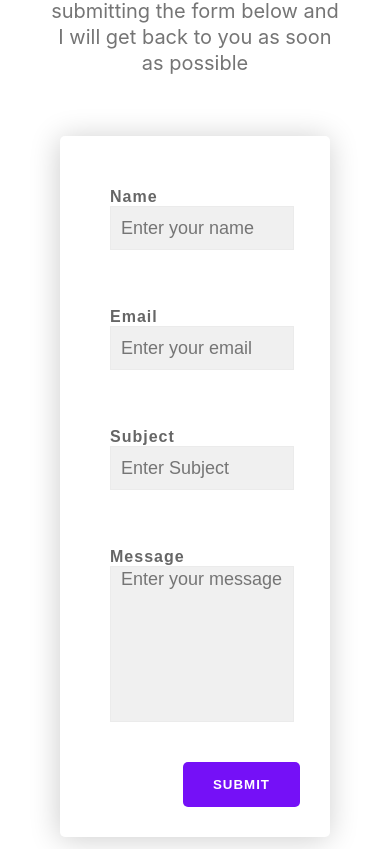
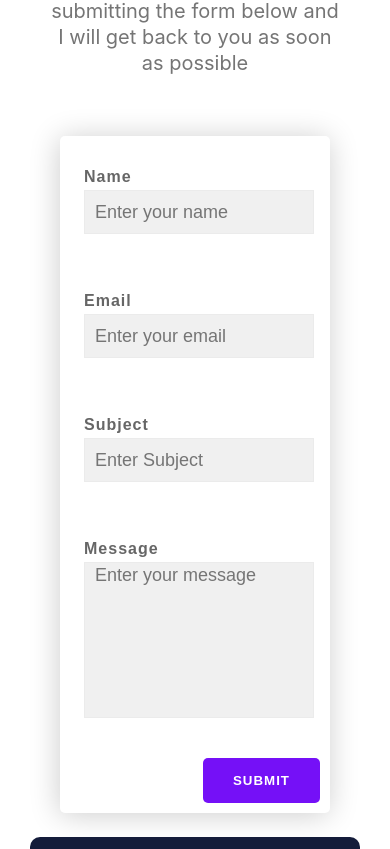
Before and after one commit to divywealth/my-portfolo, a React (Create React App) app: page /contact in a window 390 px wide. Shown: the part 999-1848 px from the top of the page. Built offline with nearby package versions, Linux system fonts and the light colour scheme.

Commit message:
contact page

```diff
--- a/src/App.css
+++ b/src/App.css
@@ -317,16 +317,16 @@
   margin: 50px 150px 50px 150px;
   padding: 30px;
 }
-.contactBox form label {
+.contact_form_field label {
   color: #666;
   font-size: 16px;
   letter-spacing: 1px;
   font-weight: 700;
-  margin-bottom: 1rem;
   text-align: left;
   font-family: sans-serif;
 }
 .contactBox form input {
+  margin-top: 4px;
   width: 100%;
   height: 40px;
   font-family: sans-serif;
@@ -342,6 +342,7 @@
   padding-left: 10px;
   height: 150px;
   resize: none;
+  margin-top: 4px;
 }
 .contact_form_field {
   margin-bottom: 1rem;
@@ -446,6 +447,7 @@
 
   .contactBox {
     margin: 50px 20px 50px 20px;
+    padding: 10px 10px 10px 4px;
   }
   #submitContainer button{
     cursor: pointer;
```
